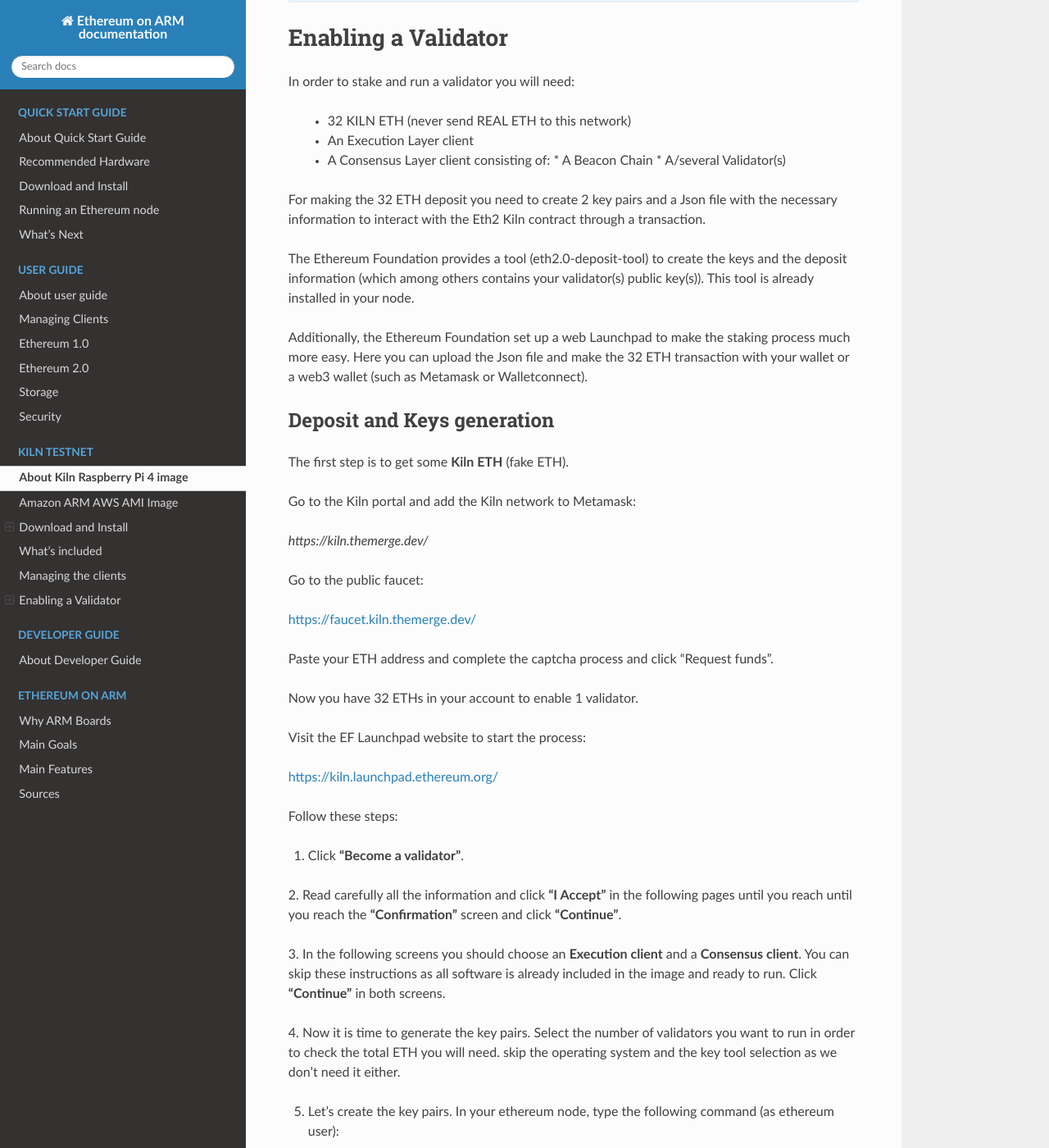
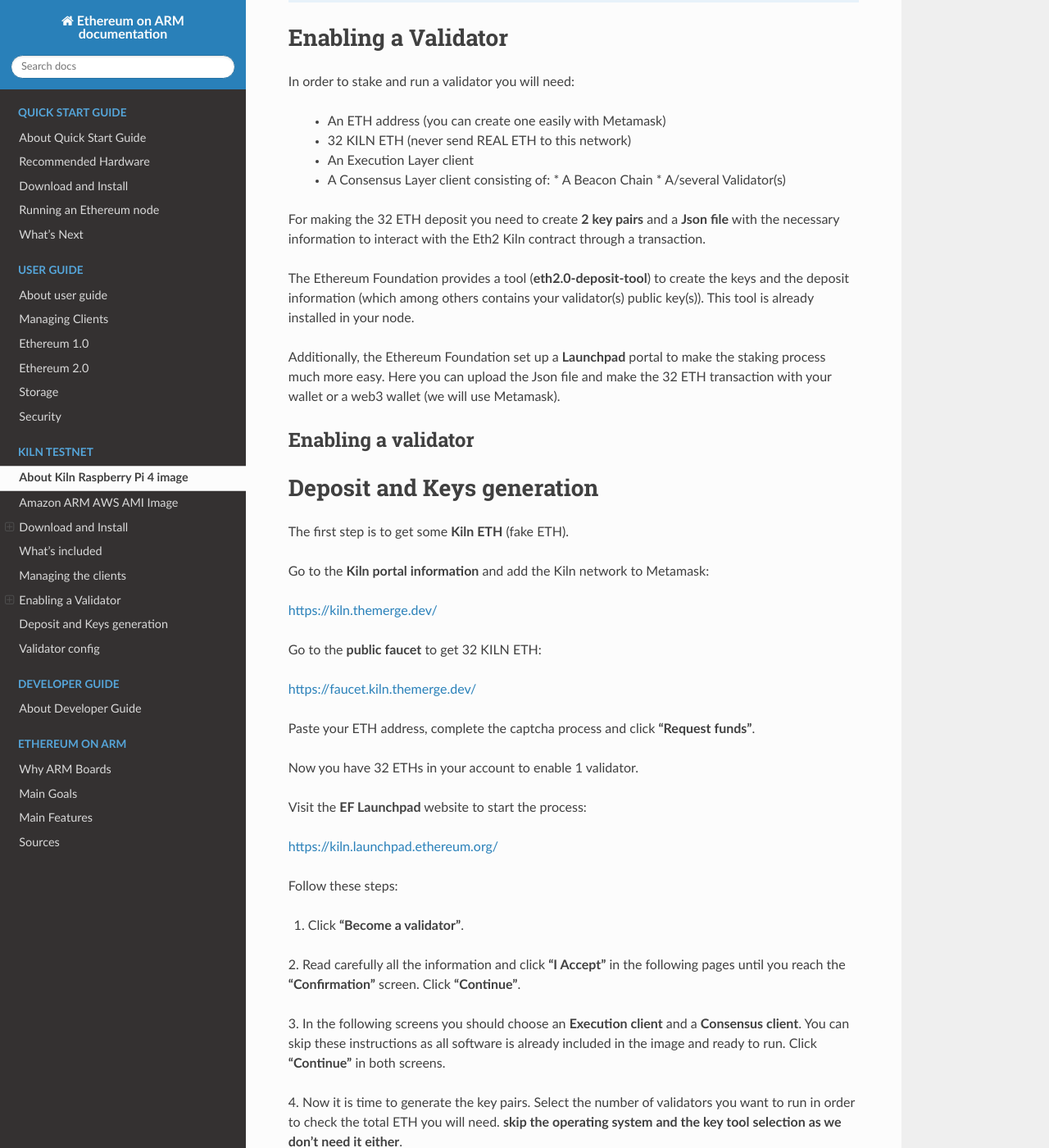
Before and after one commit to EOA-Blockchain-Labs/ethereumonarm, a Sphinx documentation site: the page built from docs/kiln/kiln-testnet.rst, in a window 1280 px wide and 1400 px high, scrolled down 6846 px. Shown: the whole window at 82% size. Built offline with Sphinx 7.4.7 and the Read the Docs theme 2.0.0, drawn with Linux system fonts in a browser that asks for light colours; some of the changed text lies outside the part shown.

Commit message:
doc fixes

```diff
--- a/docs/kiln/kiln-testnet.rst
+++ b/docs/kiln/kiln-testnet.rst
@@ -292,45 +292,49 @@
 
 In order to stake and run a validator you will need:
 
+  * An ETH address (you can create one easily with Metamask)
   * 32 KILN ETH (never send REAL ETH to this network)
   * An Execution Layer client
   * A Consensus Layer client consisting of:
     * A Beacon Chain
     * A/several Validator(s)
 
-For making the 32 ETH deposit you need to create 2 key pairs and a Json file with the
+For making the 32 ETH deposit you need to create **2 key pairs** and a **Json file** with the
 necessary information to interact with the Eth2 Kiln contract through a transaction.
 
-The Ethereum Foundation provides a tool (eth2.0-deposit-tool) to create the keys and the
+The Ethereum Foundation provides a tool (**eth2.0-deposit-tool**) to create the keys and the
 deposit information (which among others contains your validator(s) public key(s)). This
 tool is already installed in your node.
 
-Additionally, the Ethereum Foundation set up a web Launchpad to make the staking process
+Additionally, the Ethereum Foundation set up a **Launchpad** portal to make the staking process
 much more easy. Here you can upload the Json file and make the 32 ETH transaction
-with your wallet or a web3 wallet (such as Metamask or Walletconnect).
+with your wallet or a web3 wallet (we will use Metamask).
+
+Enabling a validator
+--------------------
 
 Deposit and Keys generation
----------------------------
+===========================
 
 The first step is to get some **Kiln ETH** (fake ETH).
 
-Go to the Kiln portal and add the Kiln network to Metamask:
+Go to the **Kiln portal information** and add the Kiln network to Metamask:
 
-`https://kiln.themerge.dev/`
+`https://kiln.themerge.dev/`_
 
 .. _https://kiln.themerge.dev/: https://kiln.themerge.dev/
 
-Go to the public faucet:
+Go to the **public faucet** to get 32 KILN ETH:
 
 `https://faucet.kiln.themerge.dev/`_
 
 .. _https://faucet.kiln.themerge.dev/: https://faucet.kiln.themerge.dev/
 
-Paste your ETH address and complete the captcha process and click "Request funds".
+Paste your ETH address, complete the captcha process and click **"Request funds"**.
 
 Now you have 32 ETHs in your account to enable 1 validator.
 
-Visit the EF Launchpad website to start the process:
+Visit the **EF Launchpad** website to start the process:
 
 `https://kiln.launchpad.ethereum.org/`_
 
@@ -341,16 +345,16 @@
 1. Click **"Become a validator"**.
 
 2. Read carefully all the information and click **"I Accept"** in the following pages
-until you reach until you reach the **"Confirmation"** screen and click **"Continue"**.
+until you reach the **"Confirmation"** screen. Click **"Continue"**.
 
 3. In the following screens you should choose an **Execution client** and a **Consensus client**. You can skip
 these instructions as all software is already included in the image and ready to run. Click **"Continue"** in
 both screens.
 
 4. Now it is time to generate the key pairs. Select the number of validators you want to run in order to check
-the total ETH you will need. skip the operating system and the key tool selection as we don't need it either.
+the total ETH you will need. **skip the operating system and the key tool selection as we don't need it either**.
 
-5. Let's create the key pairs. In your ethereum node, type the following command (as ethereum user):
+5. Go to your node and open a terminal in order to create the key pairs. Type the following command (as ethereum user):
 
 .. prompt:: bash $
 
@@ -363,16 +367,16 @@
 
   Make sure you wrote down the nnemonic on a safe place.
 
-6. Now you have 2 Json files under the ``/home/ethereum/validator_keys`` directory:
+Now you have 2 Json files under the ``/home/ethereum/validator_keys`` directory:
 
   * A deposit data file for making the 32 ETH transaction to the Kiln contract.
   * A keystore file with your validator keys that will be used by your Consensus Client.
 
 
-7. Back to the Launchpad website, check **"I am keeping my keys safe and have written down
-my mnemonic phrase"** and click **"Continue"**.
+6. Back to the Launchpad website, check **"I am keeping my keys safe and have written down
+my mnemonic phrase"**. Click **"Continue"**.
 
-8. We need to upload the deposit file (located in your Ethereum node). You can, either copy and paste the
+7. We need to upload the deposit file (located in your Ethereum node). You can, either copy and paste the
 file content and save it as a new json file in your desktop computer or copy the file
 from the Raspberry to your desktop through SSH.
 
@@ -400,19 +404,19 @@
      Replace the variables (``$YOUR_RASPBERRYPI_IP`` and ``$FILE_ID``) with your data.
      This command will copy the file to your desktop computer ``/tmp`` directory.
 
-Once you have the file in your local desktop click + to upload and click **"Continue"**.
+Once you have the file in your local desktop **click over "+"** and upload the deposit_data file.
 
-9. Connect your **"Metamask"** wallet.
+8. Connect your **"Metamask"** wallet if is not already connected.
 
-10. Mark all checklists to confirm that you understand all warnings and click **"Continue"**.
+9. Mark all checklists to confirm that you understand all warnings and click **"Continue"**.
 
-11.  Finally, click "Send deposit" and confirm the transaction.
+10.  Finally, click **"Send deposit"** and **confirm the transaction**.
 
 Congrats!, you just started your validator activation process.
 
 
 Validator config
-----------------
+================
 
 Let's enable 1 validator. Check the consensus Layer previously chosen as some config
 files and services depend on it (and again, make sure that EL+CL are in sync).
```
